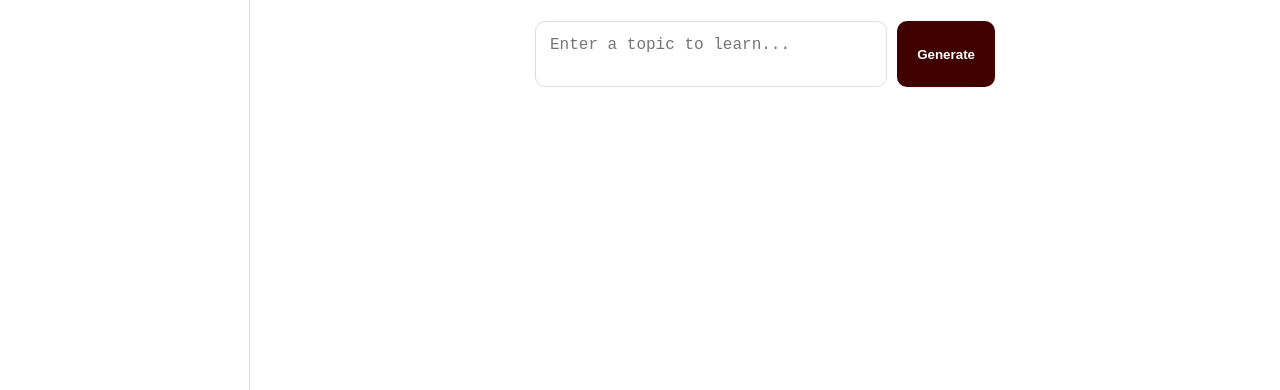
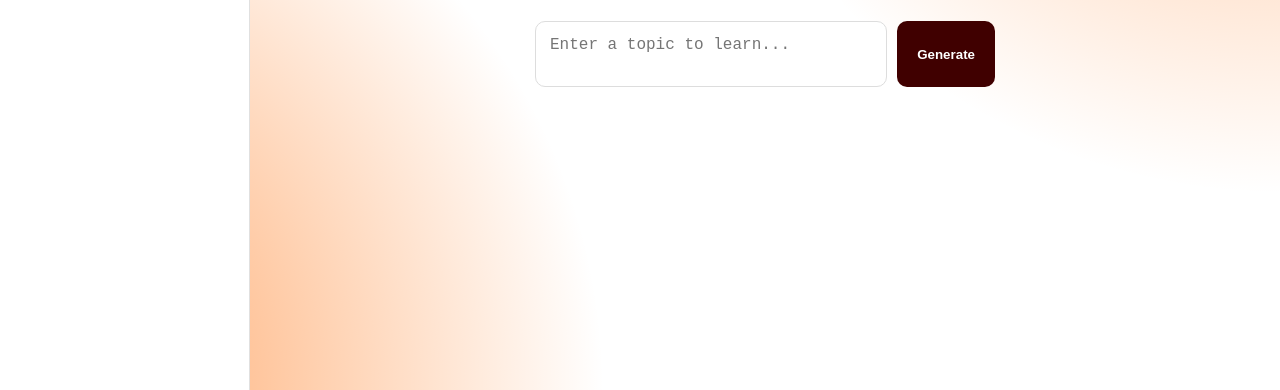
Before and after one commit to notrehan/Maltesers_AI, a plain HTML site: page index.html in a window 1280 px wide. Shown: the part 410-800 px from the top of the page. Drawn offline with Linux system fonts and the light colour scheme.

Commit message:
Added Colored bg

```diff
--- a/style.css
+++ b/style.css
@@ -7,7 +7,10 @@
 
 body {
   font-family: "Inter", Arial, sans-serif;
-  background: #ffffff;
+  background-color: #ffffff;
+  background-image:
+    radial-gradient(circle at top right, rgba(255, 106, 0, 0.475) 0%, transparent 40%),
+    radial-gradient(circle at bottom left, rgba(255, 106, 0, 0.66) 0%, transparent 40%);
   color: #222;
   height: 100vh;
   display: flex;
```
